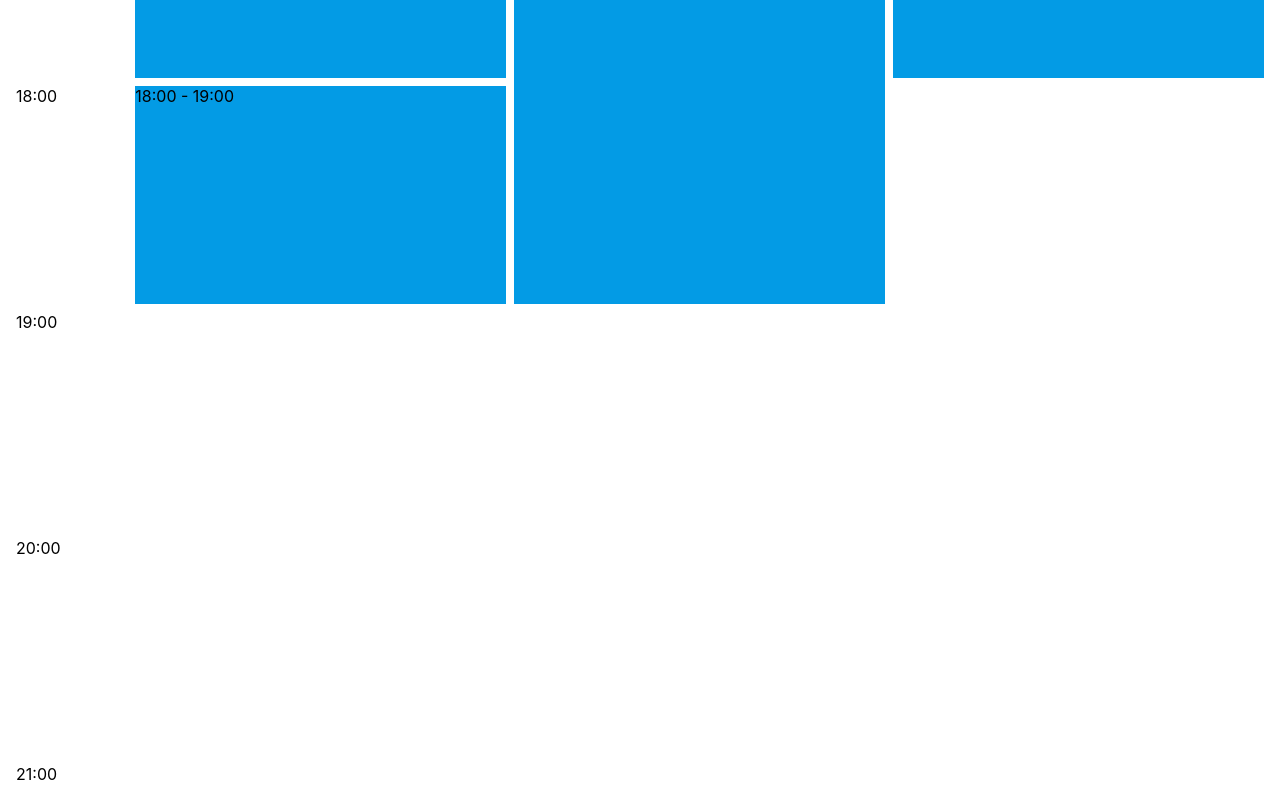
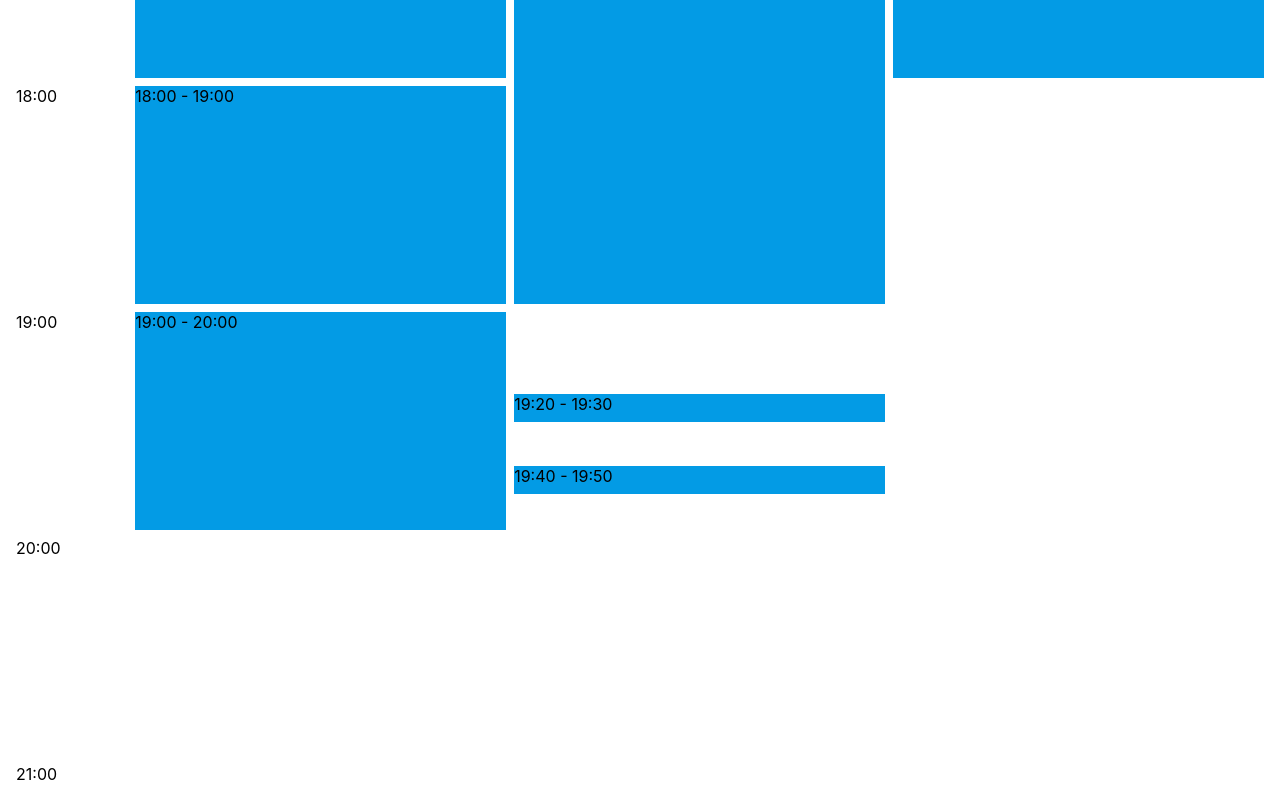
Before and after one commit to Raze91/Katas-ExaltIt, a React (Create React App) app in the folder calendar/: page / in a window 1280 px wide. Shown: the part 1964-2764 px from the top of the page. Built offline with nearby package versions, Linux system fonts and the light colour scheme.

Commit message:
first working version

```diff
--- a/calendar/src/components/Calendar/GridCalendar.js
+++ b/calendar/src/components/Calendar/GridCalendar.js
@@ -32,6 +32,11 @@ export default function GridCalendar() {
                 sortedInputs[index + 1].start.split(":")[0] !==
                     array[0].start.split(":")[0]
             ) {
+                finalArray.push(array);
+                array = [];
+            }
+
+            if (index === sortedInputs.length - 1) {
                 finalArray.push(array);
                 array = [];
             }
@@ -83,18 +88,23 @@ export default function GridCalendar() {
                     }
 
                     if (key > 1 && subItem === item[key]) {
-                        // Check l'event précédent ainsi que celui d'avant
+                        // Check les deux events précédent
+
                         if (
-                            subItem.start <
+                            (subItem.start <
                                 moment(item[key - 1].start, "HH:mm")
                                     .add(item[key - 1].duration, "minutes")
                                     .format("HH:mm") &&
+                                subItem.start <
+                                    moment(item[key - 2].start, "HH:mm")
+                                        .add(item[key - 2].duration, "minutes")
+                                        .format("HH:mm")) ||
                             subItem.start <
                                 moment(item[key - 2].start, "HH:mm")
                                     .add(item[key - 2].duration, "minutes")
                                     .format("HH:mm")
                         ) {
-                            column = 4;
+                            column++;
                         } else {
                             column = 2;
                         }
```
